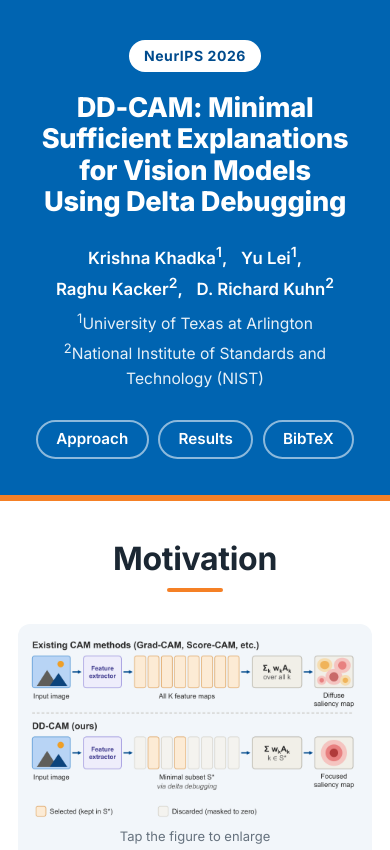
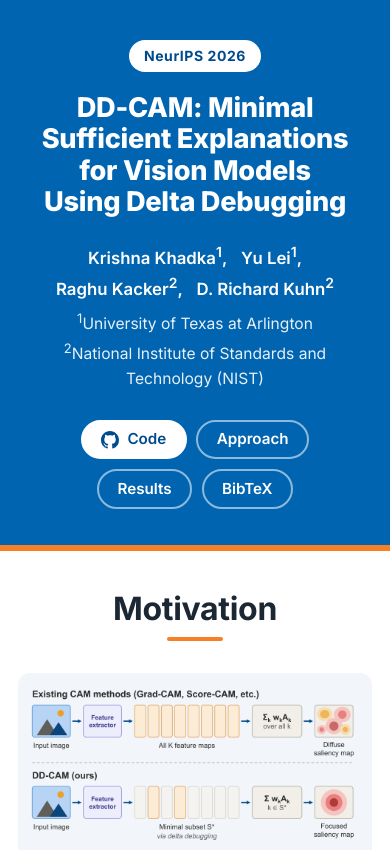
Before and after one commit to krishnakhadka200416/DDCAM-Project-Page, a plain HTML site: page index.html in a window 390 px wide. Shown: the top 850 px of the page. Drawn offline with Linux system fonts and the light colour scheme.

Commit message:
Add Code button linking to the DD-CAM repository
Put a Code button next to the Approach, Results and BibTeX links in the
header. On phones the four buttons wrap in two even pairs.

Co-Authored-By: Claude Fable 5.2 <noreply@anthropic.com>

```diff
--- a/index.html
+++ b/index.html
@@ -100,17 +100,18 @@
       </p>
 
       <nav class="publication-links" aria-label="Page sections and resources">
-        <!-- Resource buttons: uncomment and fill in the link when each is public.
+        <!-- Paper button: uncomment and fill in the link when the paper is public.
 
         <a class="btn" href="https://arxiv.org/abs/XXXX.XXXXX" target="_blank" rel="noopener">
           <svg viewBox="0 0 24 24" width="18" height="18" fill="none" stroke="currentColor" stroke-width="2" stroke-linecap="round" stroke-linejoin="round" aria-hidden="true"><path d="M14 3H7a2 2 0 0 0-2 2v14a2 2 0 0 0 2 2h10a2 2 0 0 0 2-2V8z"/><path d="M14 3v5h5"/></svg>
           <span>Paper</span>
         </a>
-
-        <a class="btn" href="https://github.com/USER/REPO" target="_blank" rel="noopener">
-          <svg viewBox="0 0 24 24" width="18" height="18" fill="none" stroke="currentColor" stroke-width="2" stroke-linecap="round" stroke-linejoin="round" aria-hidden="true"><path d="M8 8l-4 4 4 4M16 8l4 4-4 4"/></svg>
+        -->
+        <a class="btn" href="https://github.com/krishnakhadka200416/DDCAM" target="_blank" rel="noopener">
+          <svg viewBox="0 0 16 16" width="18" height="18" fill="currentColor" aria-hidden="true"><path d="M8 0c4.42 0 8 3.58 8 8a8.013 8.013 0 0 1-5.45 7.59c-.4.08-.55-.17-.55-.38 0-.27.01-1.13.01-2.2 0-.75-.25-1.23-.54-1.48 1.78-.2 3.65-.88 3.65-3.95 0-.88-.31-1.59-.82-2.15.08-.2.36-1.02-.08-2.12 0 0-.67-.22-2.2.82-.64-.18-1.32-.27-2-.27-.68 0-1.36.09-2 .27-1.53-1.03-2.2-.82-2.2-.82-.44 1.1-.16 1.92-.08 2.12-.51.56-.82 1.28-.82 2.15 0 3.06 1.86 3.75 3.64 3.95-.23.2-.44.55-.51 1.07-.46.21-1.61.55-2.33-.66-.15-.24-.6-.83-1.23-.82-.67.01-.27.38.01.53.34.19.73.9.82 1.13.16.45.68 1.31 2.69.94 0 .67.01 1.3.01 1.49 0 .21-.15.45-.55.38A7.995 7.995 0 0 1 0 8c0-4.42 3.58-8 8-8Z"/></svg>
           <span>Code</span>
         </a>
+        <!-- Poster button: uncomment once the final poster PDF is at this path.
 
         <a class="btn" href="static/pdfs/poster.pdf" target="_blank" rel="noopener">
           <svg viewBox="0 0 24 24" width="18" height="18" fill="none" stroke="currentColor" stroke-width="2" stroke-linecap="round" stroke-linejoin="round" aria-hidden="true"><rect x="3" y="5" width="18" height="14" rx="2"/><path d="M3 10h18"/></svg>
--- a/static/css/index.css
+++ b/static/css/index.css
@@ -847,6 +847,15 @@ pre code {
   }
 }
 
+/* phones: wrap the header buttons in even pairs instead of leaving one stranded */
+@media screen and (max-width: 480px) {
+  .publication-links {
+    max-width: 17rem;
+    margin-left: auto;
+    margin-right: auto;
+  }
+}
+
 @media (prefers-reduced-motion: reduce) {
   html {
     scroll-behavior: auto;
```
Also changed, not shown: 1 other file.
